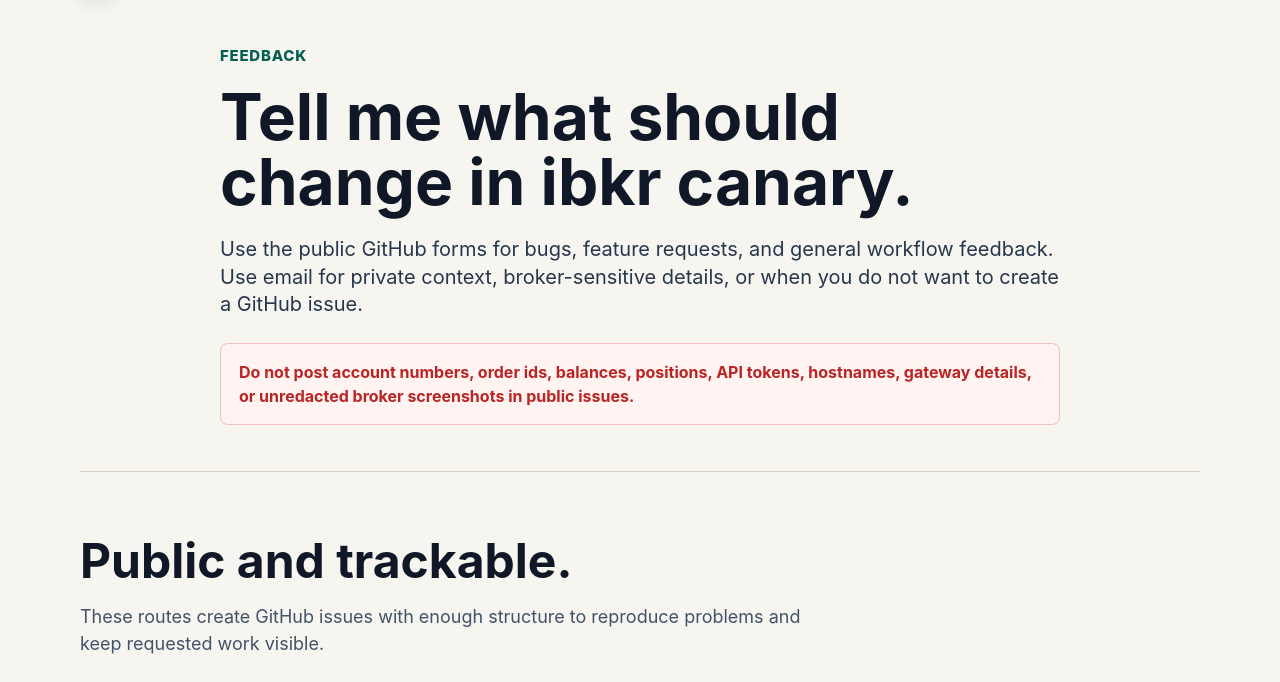
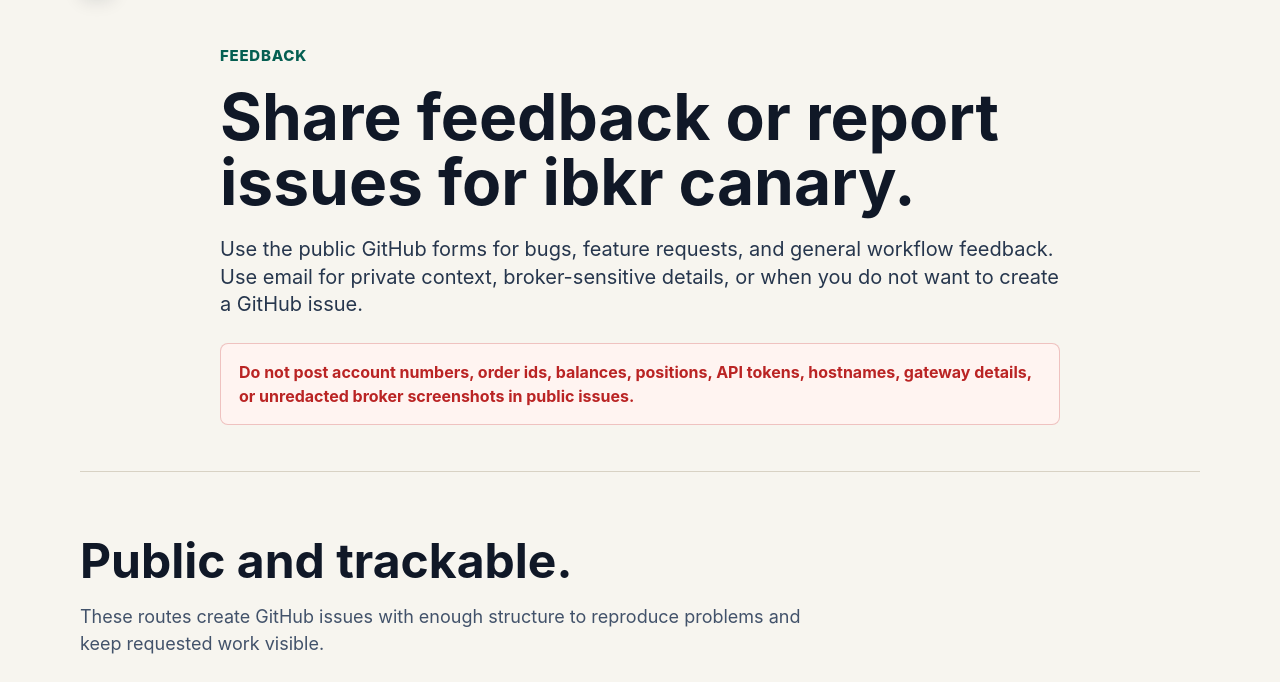
Before and after one commit to osauer/ibkr, a plain HTML site: page docs/feedback/index.html in a window 1280 px wide. Shown: the part 79-761 px from the top of the page. Drawn offline with Linux system fonts and the light colour scheme.

Commit message:
Refine feedback page heading

```diff
--- a/docs/feedback/index.html
+++ b/docs/feedback/index.html
@@ -329,7 +329,7 @@
   <main>
     <div class="wrap hero">
       <p class="eyebrow">Feedback</p>
-      <h1>Tell me what should change in ibkr canary.</h1>
+      <h1>Share feedback or report issues for ibkr canary.</h1>
       <p class="lead">Use the public GitHub forms for bugs, feature requests, and general workflow feedback. Use email for private context, broker-sensitive details, or when you do not want to create a GitHub issue.</p>
       <p class="notice">Do not post account numbers, order ids, balances, positions, API tokens, hostnames, gateway details, or unredacted broker screenshots in public issues.</p>
     </div>
```
